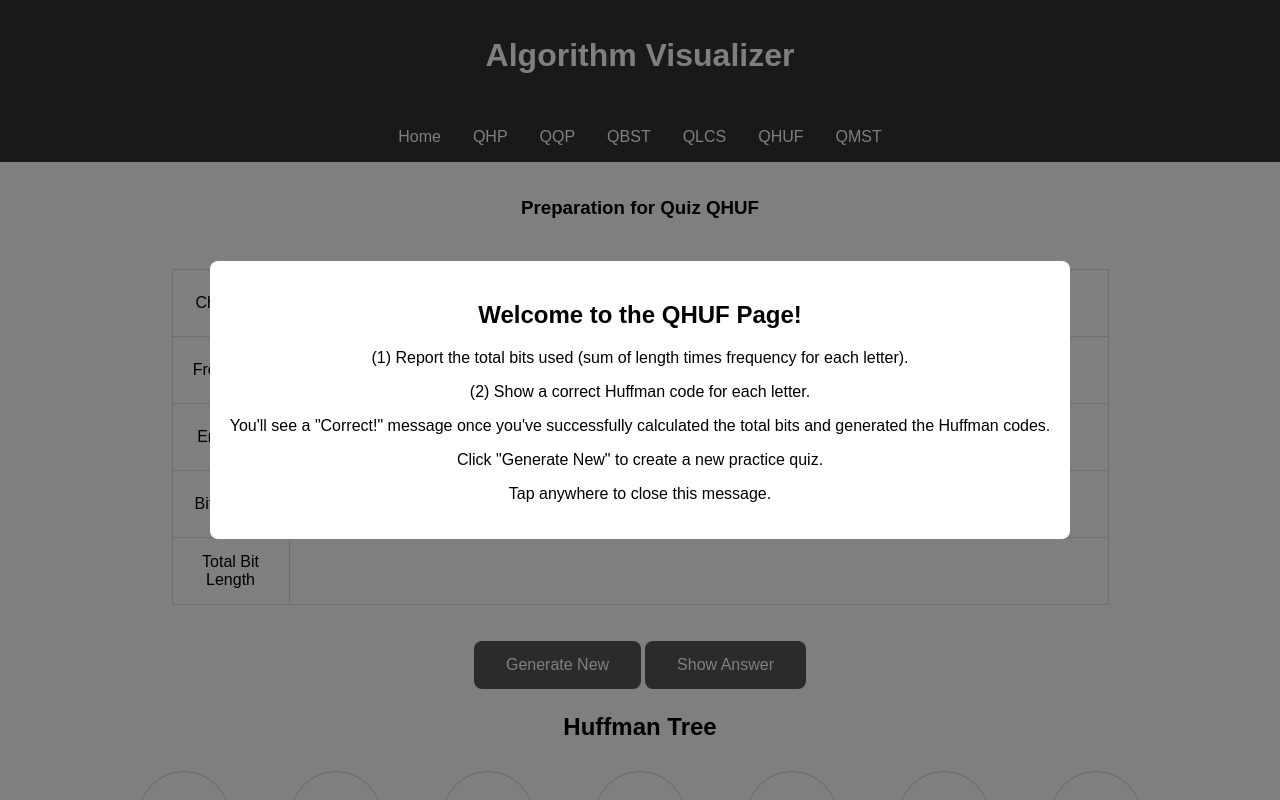
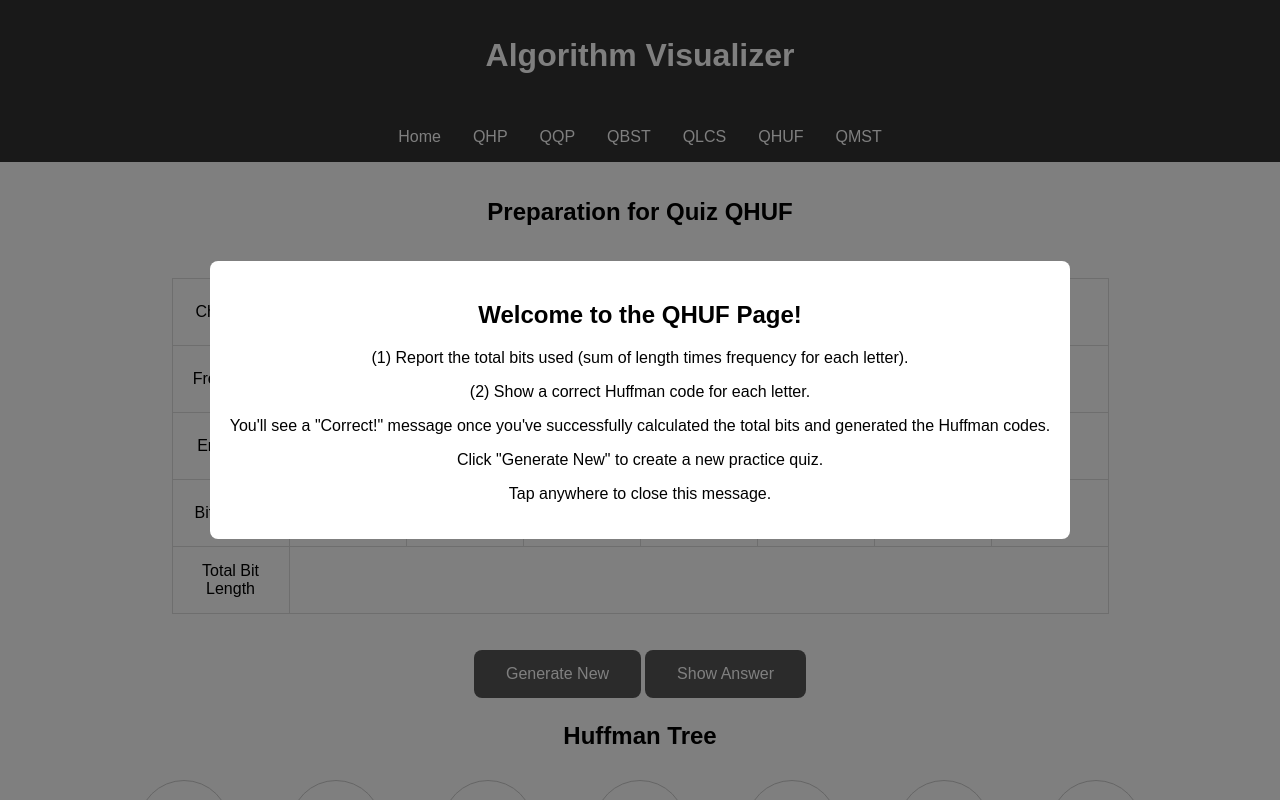
Before and after one commit to DanielH987/algorithm-visualizer, a React (Create React App) app: page /qhuf in a window 1280 px wide. Shown: the top 800 px of the page. Built offline with nearby package versions, Linux system fonts and the light colour scheme.

Commit message:
refactor: Update heading level in Huffman component for Quiz QHUF preparation

```diff
--- a/src/components/Huffman/Huffman.js
+++ b/src/components/Huffman/Huffman.js
@@ -66,7 +66,7 @@ const Huffman = ({
 
     return (
         <div>
-            <h3>Preparation for Quiz QHUF</h3>
+            <h2>Preparation for Quiz QHUF</h2>
             <div className="huffman-container">
                 <table className="huffman-table">
                     <tbody>
```
